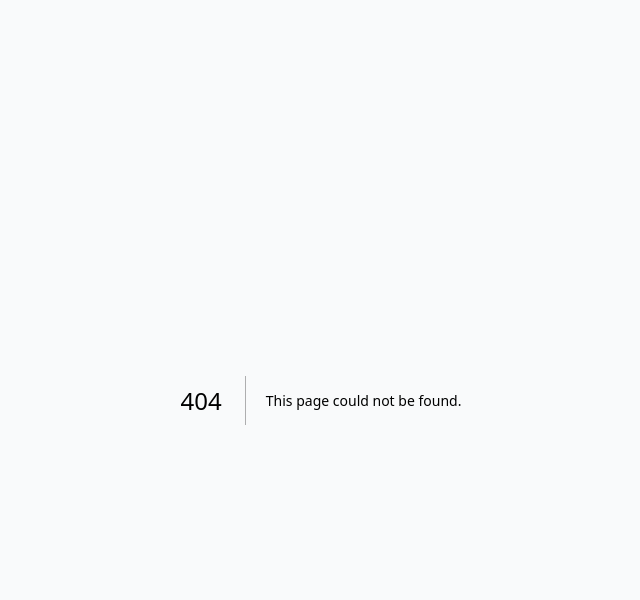
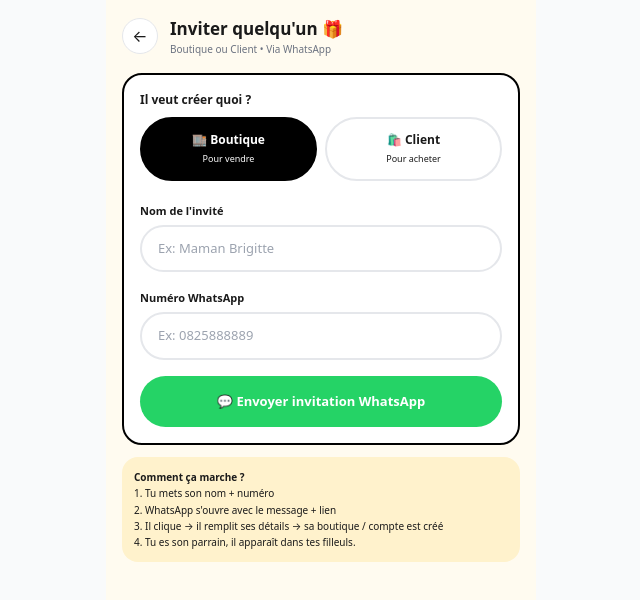
Before and after one commit to kongolokelvin47-cmd/Wenze-pwa, a Next.js app: page /Inviter in a window 1280 px wide. Before the commit this address had no page. Shown: the top 600 px of the page, without its empty margins (319-959 px from the left). Built offline with nearby package versions, Linux system fonts and the light colour scheme.

Commit message:
Add Inviter component for WhatsApp invitations

```diff
--- /dev/null
+++ b/app/Inviter/page.tsx
@@ -0,0 +1,70 @@
+"use client";
+import { useState } from "react";
+import Link from "next/link";
+import { createInvitation, buildInvitationMessage } from "@/lib/invitations";
+
+const cleanWa = (n:any)=>(n||"").toString().replace(/[^0-9]/g,"").replace(/^0+/,"");
+
+export default function Inviter(){
+  const [type, setType] = useState<"boutique"|"client">("boutique");
+  const [inviteNom, setInviteNom] = useState("");
+  const [inviteWa, setInviteWa] = useState("");
+  const [msg, setMsg] = useState("");
+  const [link, setLink] = useState("");
+  const [code, setCode] = useState("");
+
+  const handleInvite = async ()=>{
+    try{
+      if(!inviteNom.trim() || !inviteWa.trim()){ setMsg("⛔ Mets nom + numéro WhatsApp"); return; }
+      const me = JSON.parse(localStorage.getItem("wenze_user")||"{}");
+      const parrainWa = cleanWa(me.ownerWhatsapp||me.whatsapp||me.id||"");
+      const parrainNom = me.nomBoutique||me.boutiqueName||me.name||"Un ami Wenze";
+      const c = await createInvitation({ type, parrainWa, parrainNom, inviteWa, inviteNom });
+      setCode(c);
+      const base = window.location.origin;
+      const lien = `${base}/invitation/${c}`;
+      setLink(lien);
+      const text = buildInvitationMessage({ parrainNom, type, code:c, inviteNom });
+      const phone = cleanWa(inviteWa);
+      const full = phone.length<=9 ? "243"+phone : phone.startsWith("243")?phone:"243"+phone.slice(-9);
+      // Ouvre WhatsApp avec le message + lien
+      window.open(`https://wa.me/${full}?text=${encodeURIComponent(text)}`, "_blank");
+      setMsg("✅ Invitation créée ! WhatsApp ouvert.");
+    }catch(e:any){ setMsg("❌ "+(e.message||e)); }
+  };
+
+  return (
+    <div className="max-w-[430px] mx-auto min-h-screen bg-[#FFFBF0] p-4 pb-24">
+      <header className="flex items-center gap-3 mb-4"><Link href="/" className="w-9 h-9 bg-white border rounded-full flex items-center justify-center">←</Link><div><h1 className="font-black text-[17px]">Inviter quelqu'un 🎁</h1><p className="text-[10px] text-gray-500">Boutique ou Client • Via WhatsApp</p></div></header>
+
+      <div className="bg-white border-2 border-black rounded-[20px] p-4">
+        <p className="font-black text-[12px] mb-2">Il veut créer quoi ?</p>
+        <div className="grid grid-cols-2 gap-2 mb-4">
+          <button onClick={()=>setType("boutique")} className={`py-3 rounded-full font-black text-[12px] border-2 ${type==="boutique"?"bg-black text-white border-black":"bg-white"}`}>🏬 Boutique<br/><span className="text-[9px] font-normal">Pour vendre</span></button>
+          <button onClick={()=>setType("client")} className={`py-3 rounded-full font-black text-[12px] border-2 ${type==="client"?"bg-black text-white border-black":"bg-white"}`}>🛍️ Client<br/><span className="text-[9px] font-normal">Pour acheter</span></button>
+        </div>
+        <label className="text-[11px] font-black">Nom de l'invité</label>
+        <input value={inviteNom} onChange={e=>setInviteNom(e.target.value)} placeholder="Ex: Maman Brigitte" className="w-full border-2 rounded-full px-4 py-3 text-[13px] mt-1 mb-3 outline-none focus:border-black" />
+        <label className="text-[11px] font-black">Numéro WhatsApp</label>
+        <input value={inviteWa} onChange={e=>setInviteWa(e.target.value)} placeholder="Ex: 0825888889" className="w-full border-2 rounded-full px-4 py-3 text-[13px] mt-1 mb-4 outline-none focus:border-black" />
+        <button onClick={handleInvite} className="w-full bg-[#25D366] text-white py-4 rounded-full font-black text-[13px]">💬 Envoyer invitation WhatsApp</button>
+        {msg && <p className="text-[11px] font-bold text-center mt-3">{msg}</p>}
+      </div>
+
+      {link && (
+        <div className="bg-black text-white rounded-[20px] p-4 mt-3">
+          <p className="font-black text-[12px]">🔗 Lien d'invitation :</p>
+          <p className="text-[11px] break-all mt-1 text-green-300">{link}</p>
+          <p className="text-[10px] mt-1">Code: <b>{code}</b></p>
+          <button onClick={async()=>{ try{ await navigator.clipboard.writeText(link); setMsg("✅ Lien copié !"); }catch{} }} className="w-full mt-3 bg-white text-black py-3 rounded-full font-black text-[11px]">📋 Copier le lien</button>
+          <Link href={`/invitation/${code}`} className="block text-center text-[10px] mt-2 underline">Voir ce que l'invité va voir →</Link>
+        </div>
+      )}
+
+      <div className="bg-[#FFF2CC] rounded-[16px] p-3 mt-3 text-[10px] leading-relaxed">
+        <p className="font-black">Comment ça marche ?</p>
+        <p>1. Tu mets son nom + numéro<br/>2. WhatsApp s'ouvre avec le message + lien<br/>3. Il clique → il remplit ses détails → sa boutique / compte est créé<br/>4. Tu es son parrain, il apparaît dans tes filleuls.</p>
+      </div>
+    </div>
+  );
+}
```
